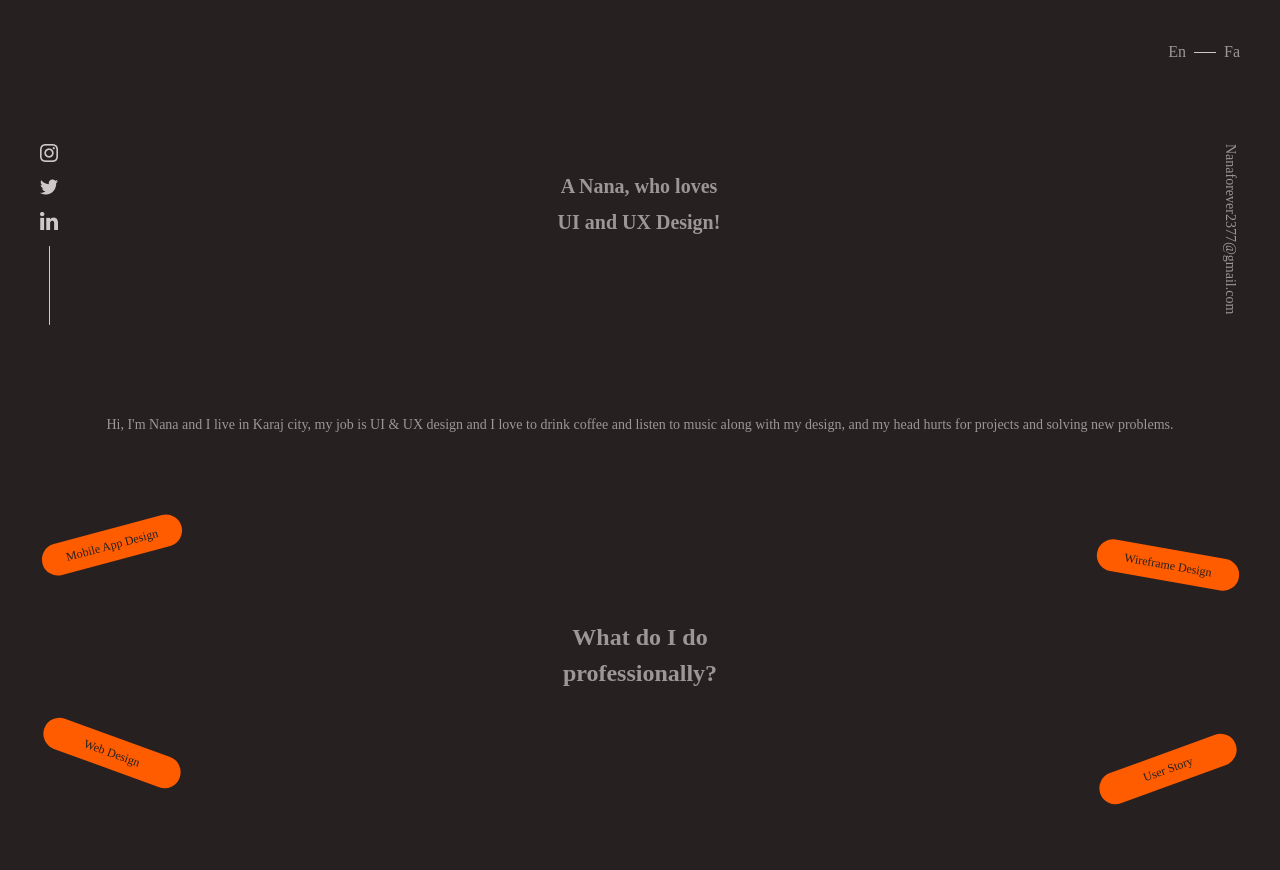
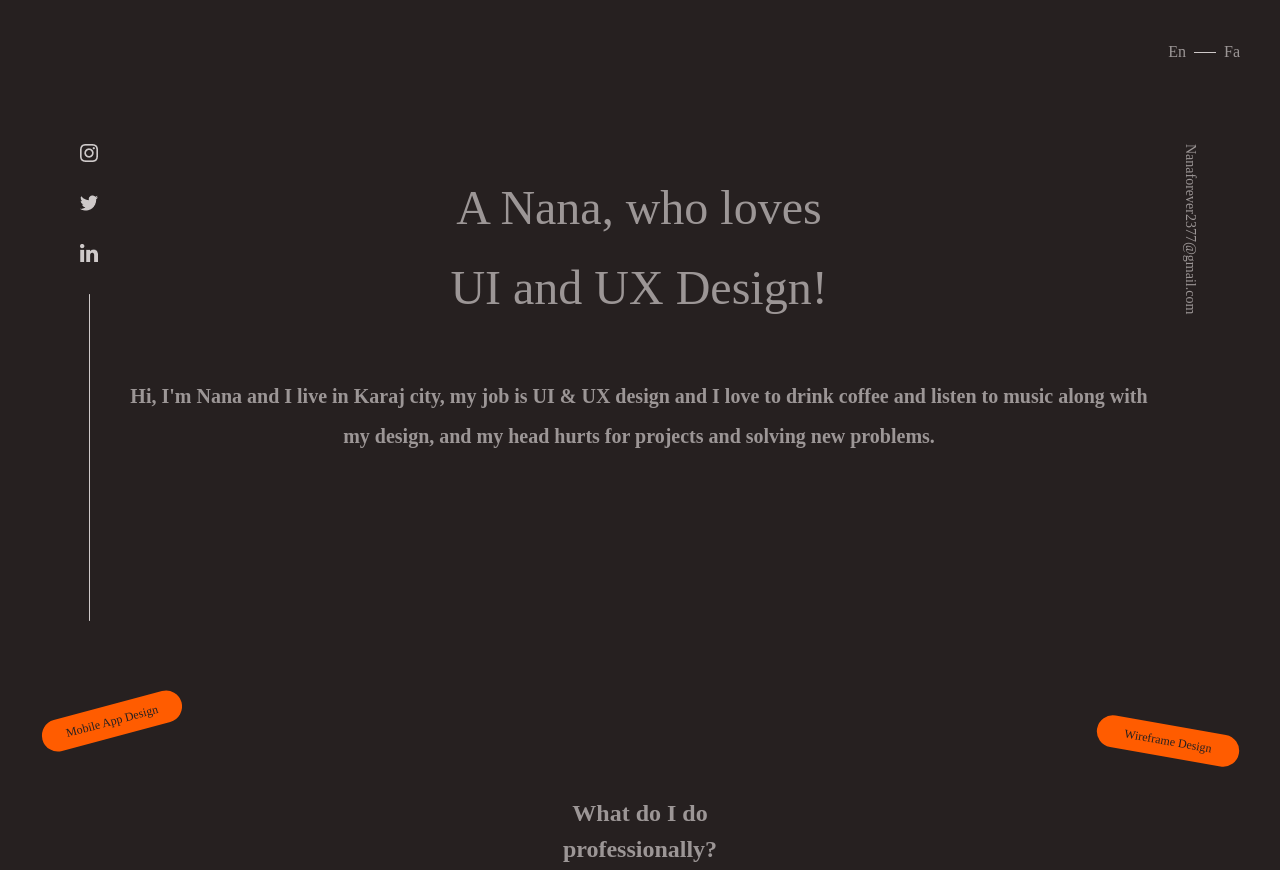
Before and after one commit to saeedshpc/nana-design, a website: page index.html in a window 1280 px wide. Shown: the top 870 px of the page. Drawn offline with Linux system fonts and the light colour scheme; a web font is replaced by a local one.

Commit message:
fixing header paragraph and adding tablet version of header

```diff
--- a/index.html
+++ b/index.html
@@ -27,10 +27,12 @@
 
     <!-- Header -->
     <section id="header">
-      <div class="py-10 px-10 text-textColor">
+      <div class="py-10 px-10 md:px-20 text-textColor">
         <div class="flex items-start justify-between gap-8">
           <!-- left side -->
-          <div class="flex items-center flex-col gap-4 flex-shrink-0 flex-none">
+          <div
+            class="flex items-center flex-col gap-4 md:gap-8 flex-shrink-0 flex-none"
+          >
             <img
               src="./images/instagram-icon.png"
               width="18"
@@ -44,31 +46,35 @@
               heigh="18"
               alt=""
             />
-            <img src="./images/header-line.png" alt="" />
+            <img class="md:hidden" src="./images/header-line.png" alt="" />
+            <img
+              class="hidden md:inline"
+              src="./images/tablet-header-line.png"
+              alt=""
+            />
           </div>
           <!-- center -->
           <div class="grow pt-6">
-            <h1 class="text-center leading-9 text-xl font-semibold">
+            <h1
+              class="text-center leading-9 md:leading-[80px] text-xl md:text-5xl font-semibold md:font-normal mb-12"
+            >
               A Nana, who loves <br />
               UI and UX Design!
             </h1>
+
+            <p
+              class="text-center md:leading-10 text-sm md:text-xl md:font-semibold"
+            >
+              Hi, I'm Nana and I live in Karaj city, my job is UI & UX design
+              and I love to drink coffee and listen to music along with my
+              design, and my head hurts for projects and solving new problems.
+            </p>
           </div>
           <!-- right side -->
           <div class="[writing-mode:vertical-lr] text-sm">
             <a href="#" class="">Nanaforever2377@gmail.com</a>
           </div>
         </div>
-      </div>
-    </section>
-
-    <!-- @TODO merge this with header -->
-    <section>
-      <div class="py-10 px-10 text-textColor">
-        <p class="text-center leading-10 text-sm">
-          Hi, I'm Nana and I live in Karaj city, my job is UI & UX design and I
-          love to drink coffee and listen to music along with my design, and my
-          head hurts for projects and solving new problems.
-        </p>
       </div>
     </section>
 
```
Also changed, not shown: css/style.css, images/tablet-header-line.png (added).
